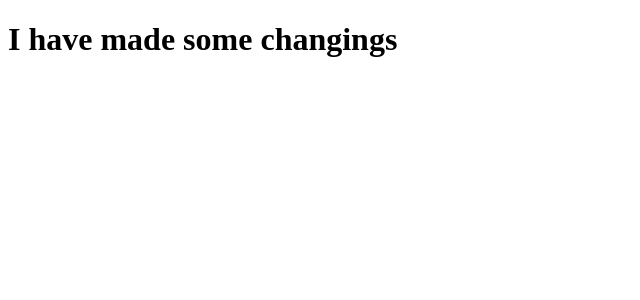
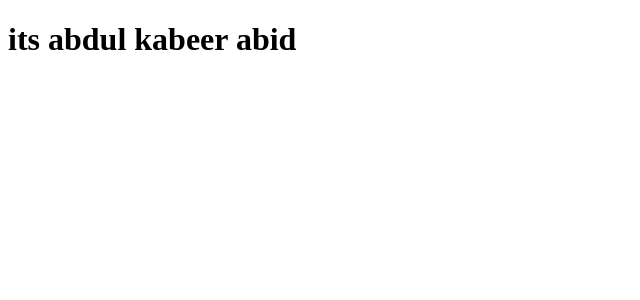
Before and after one commit to Abdulkabeerabid1/portfolioWebsite, a React (Vite) app: page / in a window 1280 px wide. Shown: the top 300 px of the page, without its empty margins (0-640 px from the left). Built offline with nearby package versions, Linux system fonts and the light colour scheme.

Commit message:
madeChangings

```diff
--- a/src/FirstComp.jsx
+++ b/src/FirstComp.jsx
@@ -3,7 +3,7 @@ import React from "react";
 export default function FirstComp() {
 	return (
 		<div>
-			<h1>I have made some changings</h1>
+			<h1>its abdul kabeer abid</h1>
 		</div>
 	);
 }
```
